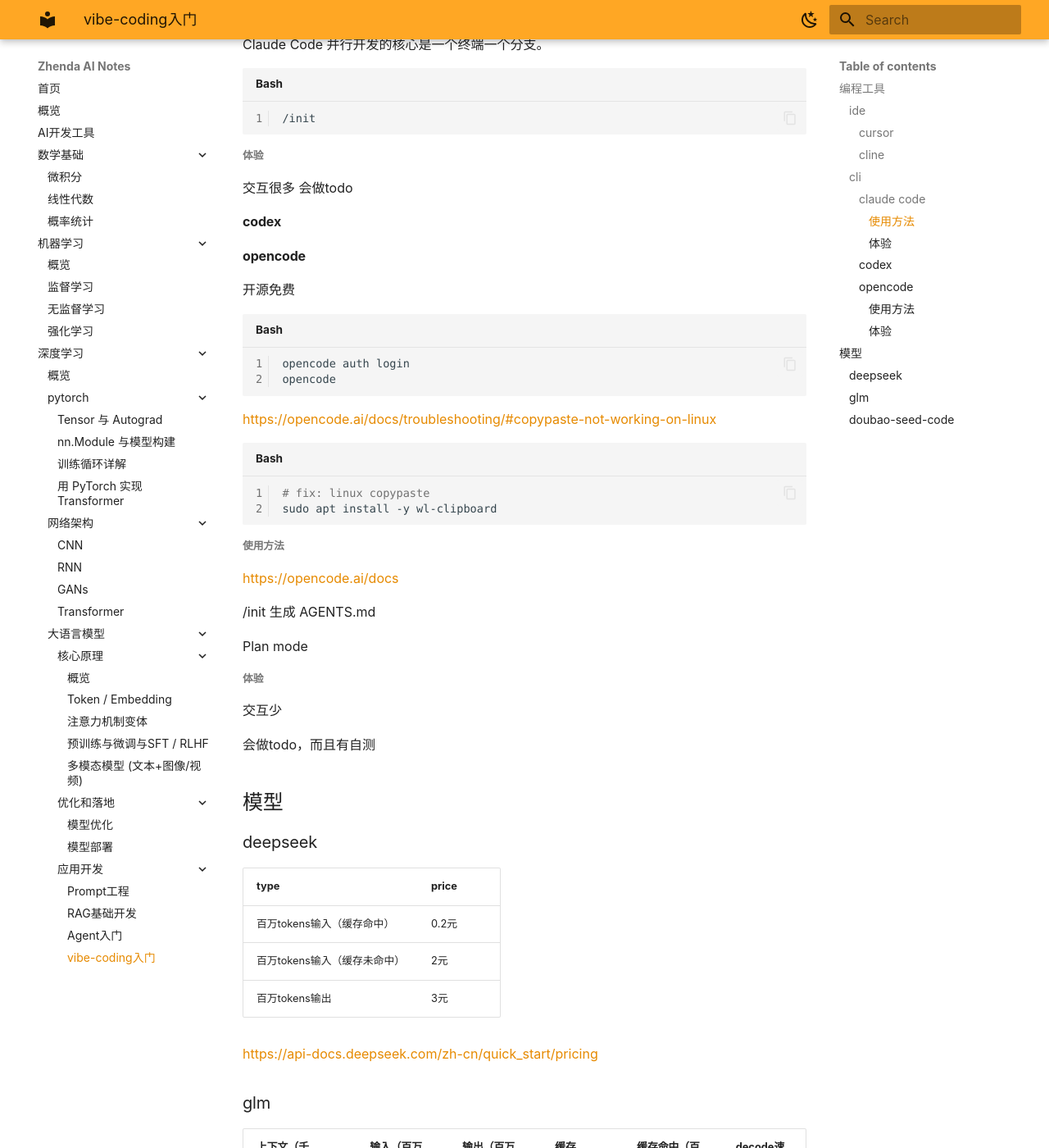
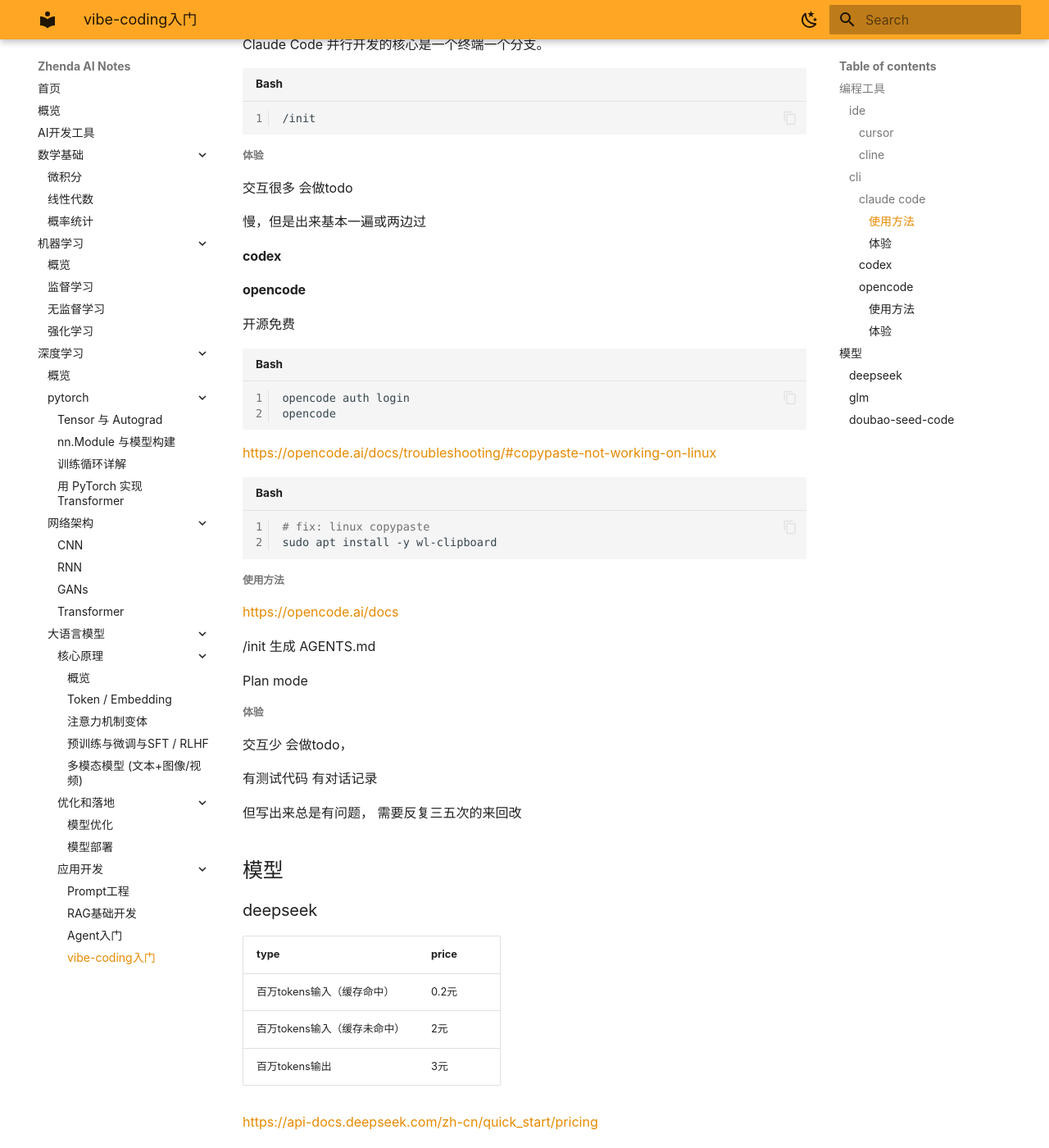
Before and after one commit to zhenda-hub/ai-note, an MkDocs documentation site: the page built from docs/dl/llm/dev/vibe-coding.md, in a window 1280 px wide and 1400 px high, scrolled down 1623 px. Shown: the whole window at 82% size. Built offline with MkDocs 1.6.1 and Material for MkDocs 9.7.7, drawn with Linux system fonts in a browser that asks for light colours; plug-ins that fetch from the network failed and are left out.

Commit message:
update:vibe

```diff
--- a/docs/dl/llm/dev/vibe-coding.md
+++ b/docs/dl/llm/dev/vibe-coding.md
@@ -83,6 +83,8 @@
 交互很多
 会做todo
 
+慢，但是出来基本一遍或两边过
+
 #### codex
 
 
@@ -115,8 +117,12 @@
 ##### 体验
 
 交互少
+会做todo，
 
-会做todo，而且有自测
+有测试代码
+有对话记录
+
+但写出来总是有问题， 需要反复三五次的来回改
 
 ## 模型
 
```
